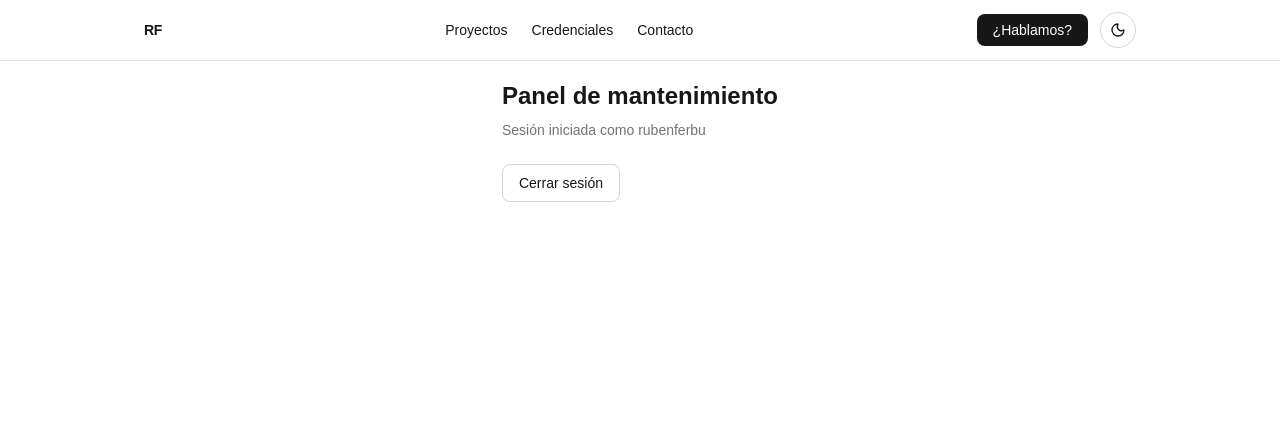
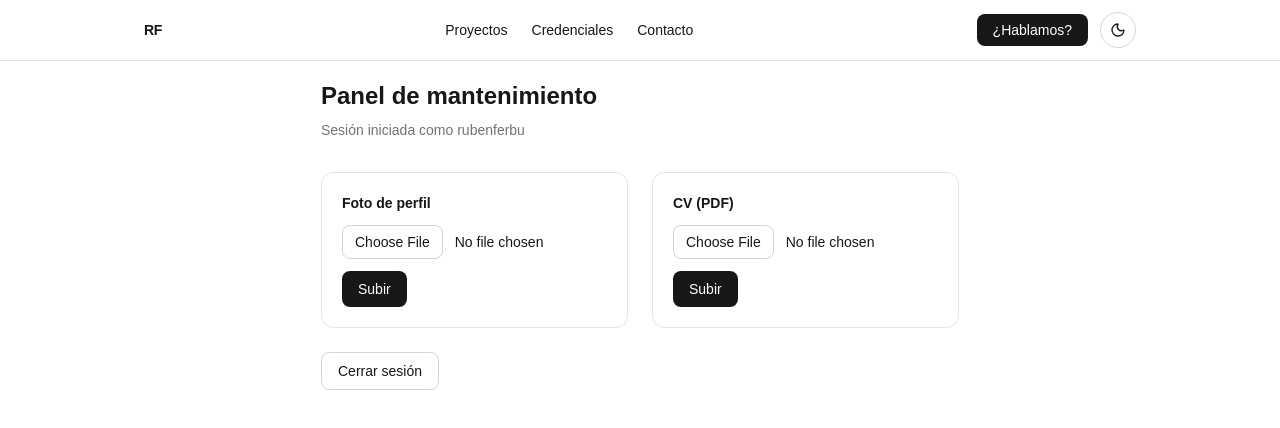
Before and after one commit to rubenferbu/portfolio, a Next.js app: page /admin in a window 1280 px wide. Shown: the top 428 px of the page. Built offline with nearby package versions, Linux system fonts and the light colour scheme; no server answers.

Commit message:
feat: add photo and CV upload via Vercel Blob with private access route (#21)

```diff
--- a/package.json
+++ b/package.json
@@ -9,6 +9,7 @@
     "lint": "eslint"
   },
   "dependencies": {
+    "@vercel/blob": "^2.6.1",
     "lucide-react": "^1.25.0",
     "motion": "^12.42.2",
     "next": "16.2.10",
--- /dev/null
+++ b/src/app/admin/UploadForm.tsx
@@ -0,0 +1,66 @@
+"use client";
+
+import { useActionState } from "react";
+import { uploadFile } from "@/src/app/admin/actions";
+
+interface UploadResult {
+    url?: string;
+    error?: string;
+}
+
+async function handleUpload(
+    _prevState: UploadResult,
+    formData: FormData
+): Promise<UploadResult> {
+    try {
+        const url = await uploadFile(formData);
+        return { url };
+    } catch (error) {
+        return { error: error instanceof Error ? error.message : "Error desconocido" };
+    }
+}
+
+export default function UploadForm({
+    label,
+    accept,
+    fieldName,
+}: {
+    label: string;
+    accept: string;
+    fieldName: string;
+}) {
+    const [state, formAction, isPending] = useActionState(handleUpload, {});
+
+    return (
+        <form action={formAction} className="flex flex-col gap-3 rounded-xl border border-neutral-200 p-5 dark:border-neutral-800">
+            <label className="text-sm font-semibold">{label}</label>
+            <input type="hidden" name="fieldName" value={fieldName} />
+            <input
+                type="file"
+                name={fieldName}
+                accept={accept}
+                required
+                className="text-sm file:mr-3 file:rounded-lg file:border file:border-neutral-300 file:bg-transparent file:px-3 file:py-1.5 file:text-sm dark:file:border-neutral-700"
+            />
+            <button
+                type="submit"
+                disabled={isPending}
+                className="w-fit rounded-lg bg-neutral-900 px-4 py-2 text-sm font-medium text-white transition-colors hover:bg-neutral-700 disabled:opacity-50 dark:bg-white dark:text-neutral-900 dark:hover:bg-neutral-200"
+            >
+                {isPending ? "Subiendo..." : "Subir"}
+            </button>
+
+            {state.error && (
+                <p className="text-sm text-red-500">Error: {state.error}</p>
+            )}
+            {state.url && (
+                <p className="break-all text-sm text-accent-dev">
+                    Subido correctamente:{" "}
+                    <a href={state.url} target="_blank" rel="noopener noreferrer" className="underline">
+                        {state.url}
+                    </a>
+                </p>
+            )}
+        </form>
+    );
+}
--- /dev/null
+++ b/src/app/admin/actions.ts
@@ -0,0 +1,28 @@
+"use server";
+
+import { put } from "@vercel/blob";
+import { auth } from "@/src/auth";
+import { headers } from "next/headers";
+
+export async function uploadFile(formData: FormData) {
+    const session = await auth();
+
+    console.log("SESSION EN LA ACTION:", JSON.stringify(session));
+    console.log("COOKIES RECIBIDAS:", (await headers()).get("cookie"));
+
+    if (!session) {
+        throw new Error("No autorizado");
+    }
+
+    const file = formData.get(formData.get("fieldName") as string) as File | null;
+    if (!file) {
+        throw new Error("No se recibió ningún archivo");
+    }
+
+    const blob = await put(file.name, file, {
+  access: "private",
+  addRandomSuffix: false,
+});
+
+    return blob.url;
+}
--- a/src/app/admin/page.tsx
+++ b/src/app/admin/page.tsx
@@ -1,4 +1,5 @@
 import { auth, signOut } from "@/src/auth";
+import UploadForm from "@/src/app/admin/UploadForm";
 
 export default async function AdminPage() {
     const session = await auth();
@@ -9,6 +10,10 @@ export default async function AdminPage() {
             <p className="mt-2 text-sm text-neutral-500">
                 Sesión iniciada como {session?.user?.name ?? session?.user?.email ?? "rubenferbu"}
             </p>
+            <div className="mt-8 grid gap-6 sm:grid-cols-2">
+                <UploadForm label="Foto de perfil" accept="image/*" fieldName="photo" />
+                <UploadForm label="CV (PDF)" accept="application/pdf" fieldName="cv" />
+            </div>
             <form
                 action={async () => {
                     "use server";
--- /dev/null
+++ b/src/app/api/files/[...path]/route.ts
@@ -0,0 +1,24 @@
+import { get } from "@vercel/blob";
+import { NextRequest, NextResponse } from "next/server";
+
+export async function GET(
+    request: NextRequest,
+    { params }: { params: Promise<{ path: string[] }> }
+) {
+    const { path } = await params;
+    const pathname = path.join("/");
+
+    try {
+        const result = await get(pathname, { access: "private" });
+        if (!result) {
+        return NextResponse.json({ error: "Archivo no encontrado" }, { status: 404 });
+        }
+        return new NextResponse(result.stream, {
+            headers: {
+                "Content-Type": result.blob.contentType ?? "application/octet-stream",
+            },
+        });
+    } catch {
+        return NextResponse.json({ error: "Archivo no encontrado" }, { status: 404 });
+    }
+}
--- a/src/auth.ts
+++ b/src/auth.ts
@@ -5,11 +5,10 @@ export const { handlers, auth, signIn, signOut } = NextAuth({
   providers: [GitHub],
   callbacks: {
     async signIn({ profile }) {
-      // Solo tu cuenta de GitHub puede entrar — cualquier otra queda rechazada
       return profile?.login === "rubenferbu";
     },
-  },
-  pages: {
-    signIn: "/admin/login",
+    authorized({ auth }) {
+      return !!auth?.user;
+    },
   },
 });
```
Also changed, not shown: 1 other file (tests, documents, lock files or other folders).
